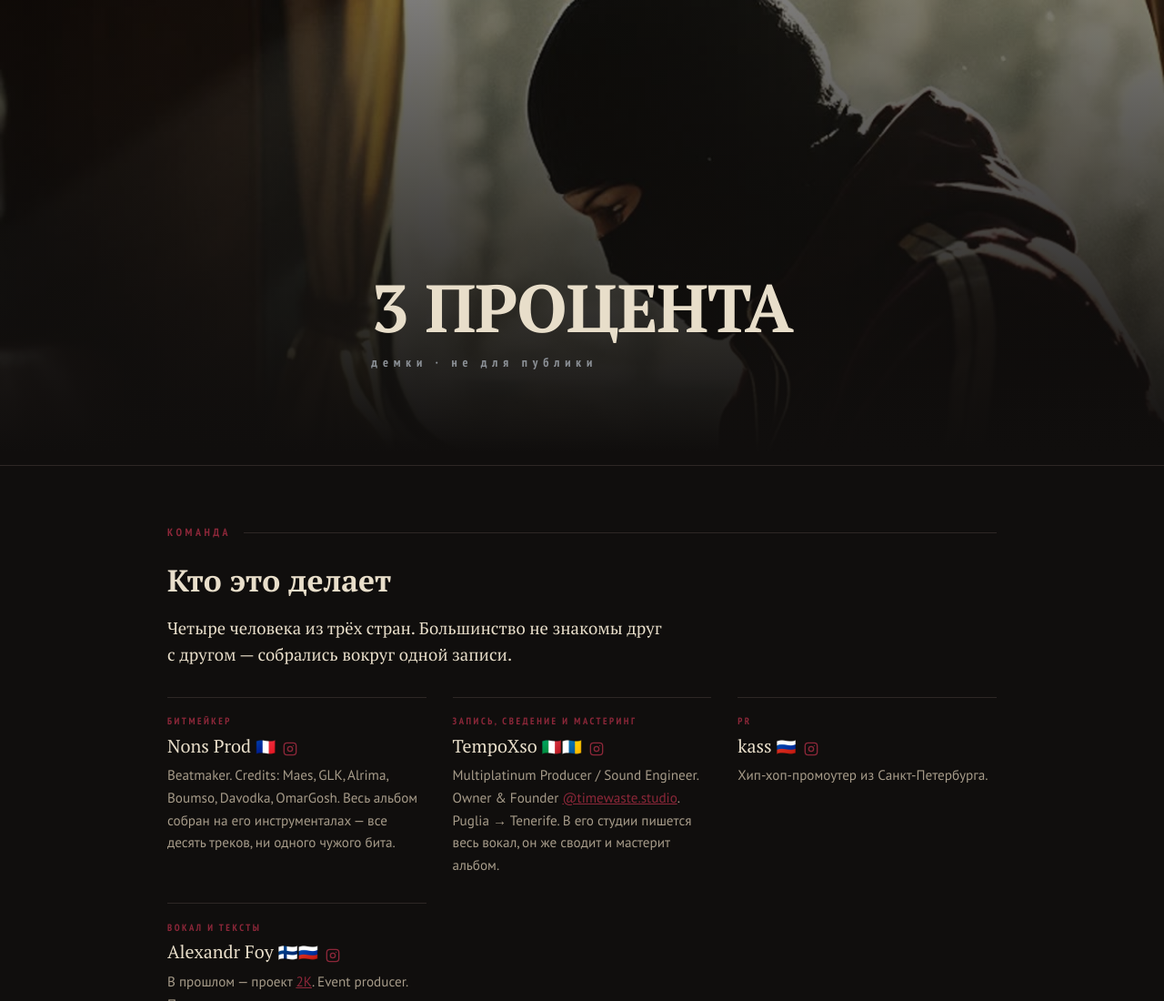
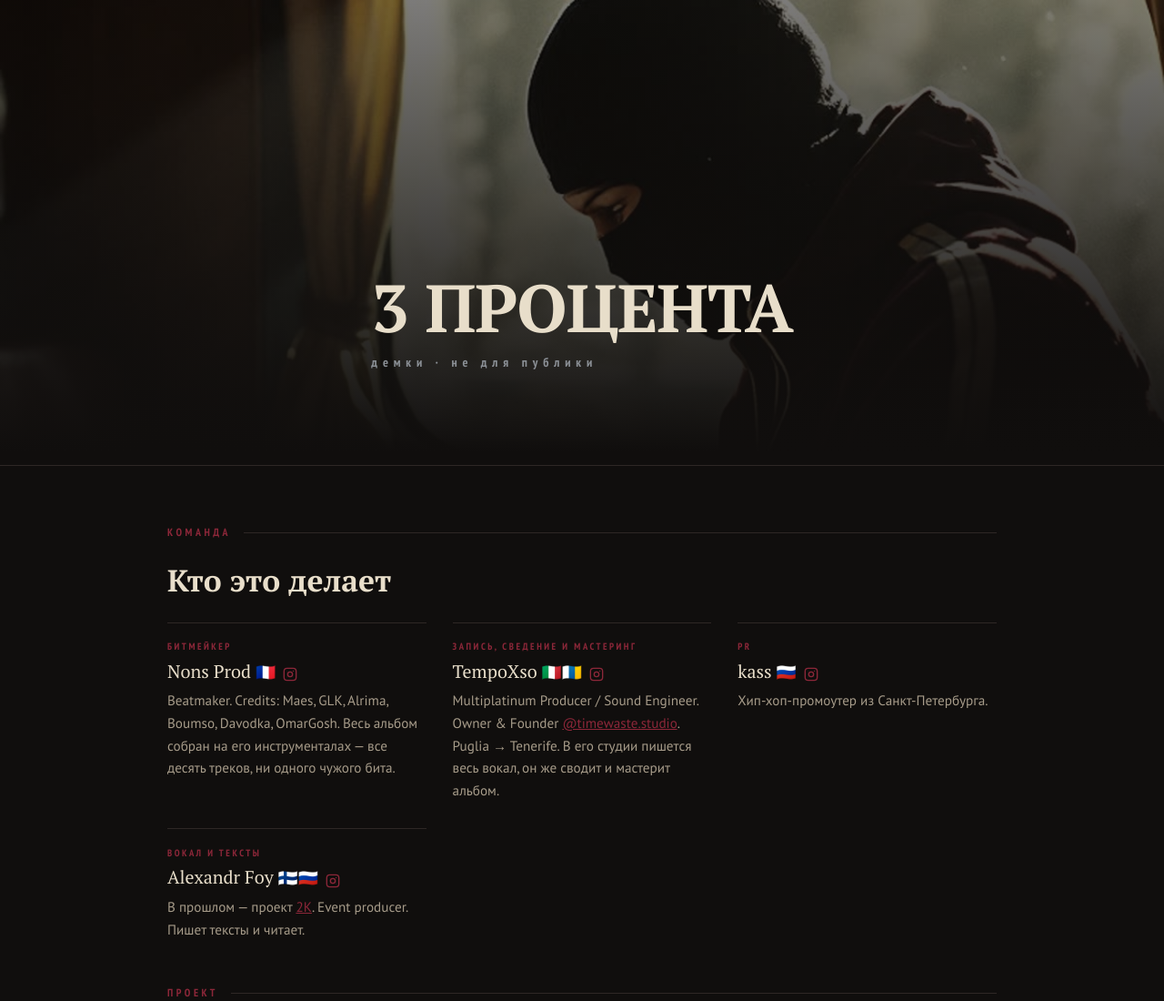
Before and after one commit to forrestburnsbooking-max/3procenta-presskit, a plain HTML site: page demos/index.html in a window 1280 px wide. Shown: the top 1100 px of the page at 91% size. Drawn offline with Linux system fonts and the light colour scheme.

Commit message:
Drop team lede line

```diff
--- a/demos/index.html
+++ b/demos/index.html
@@ -253,9 +253,7 @@ footer p{margin:0 0 .4rem;max-width:44rem}
 
 <section>
   <div class="eyebrow">Команда</div>
-  <div class="col"><h2>Кто это делает</h2>
-  <p class="lede">Четыре человека из трёх стран. Большинство не знакомы друг с другом —
-  собрались вокруг одной записи.</p></div>
+  <div class="col"><h2>Кто это делает</h2></div>
   <div style="display:grid;grid-template-columns:repeat(auto-fit,minmax(17rem,1fr));gap:1.8rem;margin-top:1.6rem">
     <div style="border-top:1px solid var(--line);padding-top:1.1rem"><div style="font-family:PTNarrow,sans-serif;font-weight:700;font-size:.66rem;letter-spacing:.24em;text-transform:uppercase;color:var(--burgundy);margin-bottom:.4rem">Битмейкер</div><div style="font-family:PTS,serif;font-size:1.24rem;line-height:1.2">Nons Prod <span style="font-size:.9em">🇫🇷</span><a href="https://www.instagram.com/nons_prod/" style="display:inline-flex;vertical-align:-.22em;margin-left:.5rem"><svg width="16" height="16" viewBox="0 0 24 24" fill="none" stroke="currentColor" stroke-width="2" stroke-linecap="round" stroke-linejoin="round"><rect x="2" y="2" width="20" height="20" rx="5"/><circle cx="12" cy="12" r="4"/><circle cx="17.5" cy="6.5" r="1" fill="currentColor" stroke="none"/></svg></a></div><p style="color:var(--ink-dim);font-size:.95rem;margin:.55rem 0 0">Beatmaker. Credits: Maes, GLK, Alrima, Boumso, Davodka, OmarGosh. Весь альбом собран на его инструменталах — все десять треков, ни одного чужого бита.</p></div>
     <div style="border-top:1px solid var(--line);padding-top:1.1rem"><div style="font-family:PTNarrow,sans-serif;font-weight:700;font-size:.66rem;letter-spacing:.24em;text-transform:uppercase;color:var(--burgundy);margin-bottom:.4rem">Запись, сведение и мастеринг</div><div style="font-family:PTS,serif;font-size:1.24rem;line-height:1.2">TempoXso <span style="font-size:.9em">🇮🇹🇮🇨</span><a href="https://www.instagram.com/tempoxso_music/" style="display:inline-flex;vertical-align:-.22em;margin-left:.5rem"><svg width="16" height="16" viewBox="0 0 24 24" fill="none" stroke="currentColor" stroke-width="2" stroke-linecap="round" stroke-linejoin="round"><rect x="2" y="2" width="20" height="20" rx="5"/><circle cx="12" cy="12" r="4"/><circle cx="17.5" cy="6.5" r="1" fill="currentColor" stroke="none"/></svg></a></div><p style="color:var(--ink-dim);font-size:.95rem;margin:.55rem 0 0">Multiplatinum Producer / Sound Engineer. Owner &amp; Founder <a href="https://www.instagram.com/timewaste.studio/">@timewaste.studio</a>. Puglia → Tenerife. В его студии пишется весь вокал, он же сводит и мастерит альбом.</p></div>
```
Also changed, not shown: demos-it/index.html (+1 -3 lines), support/index.html (+1 -3 lines).
